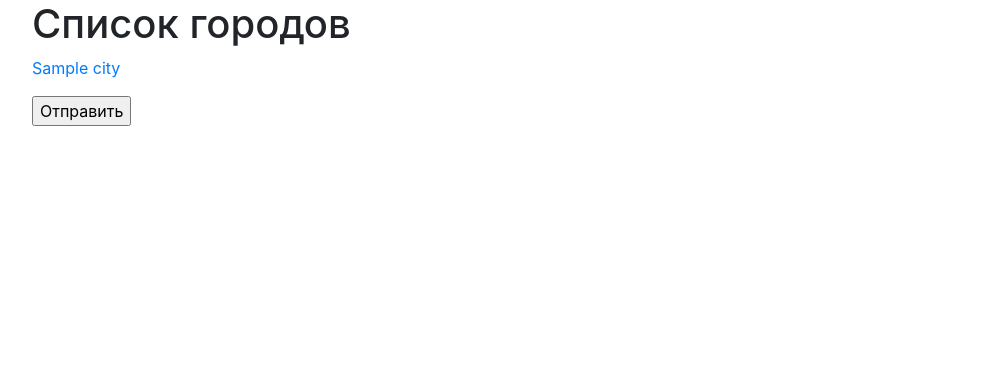
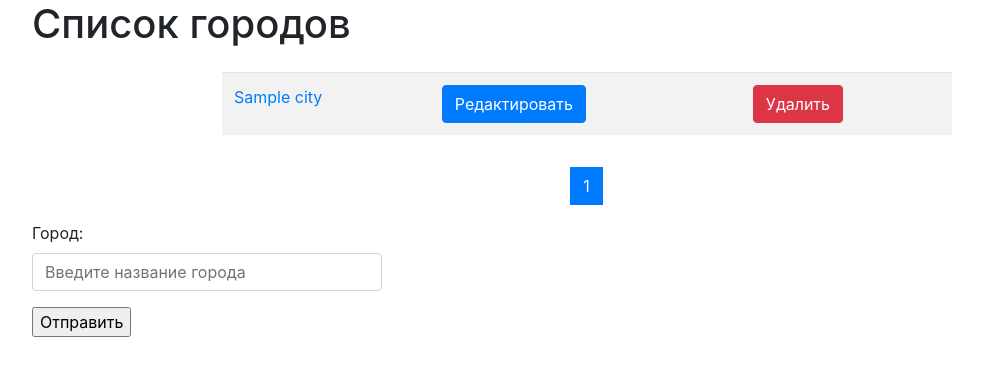
Before and after one commit to Nursultan301/Find_route, a Django app: page / in a window 1280 px wide. Shown: the part 56-432 px from the top of the page, without its empty margins (53-1036 px from the left). Run offline with Django 3.2, Linux system fonts and the light colour scheme; tables that the repository leaves empty hold one stand-in row (values such as "Sample post"); some libraries are stand-ins or nearby versions.

Commit message:
Add Pagination and func delete

```diff
--- a/cities/urls.py
+++ b/cities/urls.py
@@ -1,11 +1,13 @@
 from django.urls import path
 
-from .views import home, CityDetailView, CityCreateView, CityUpdateView
+from .views import home, CityDetailView, CityCreateView, CityUpdateView, CityDeleteView, CityListView
 
 urlpatterns = [
-    path('', home, name='home'),
+    # path('', home, name='home'),
+    path('', CityListView.as_view(), name='home'),
     # path('<int:pk>/', home, name='detail'),
     path('detail/<int:pk>/', CityDetailView.as_view(), name='detail'),
     path('update/<int:pk>/', CityUpdateView.as_view(), name='update'),
+    path('delete/<int:pk>/', CityDeleteView.as_view(), name='delete'),
     path('add/', CityCreateView.as_view(), name='create'),
 ]
--- a/cities/views.py
+++ b/cities/views.py
@@ -1,6 +1,7 @@
+from django.core.paginator import Paginator
 from django.shortcuts import render, get_object_or_404
 from django.urls import reverse_lazy
-from django.views.generic import DetailView, CreateView, UpdateView
+from django.views.generic import DetailView, CreateView, UpdateView, DeleteView, ListView
 
 from cities.forms import CityForm
 from cities.models import City
@@ -17,8 +18,22 @@ def home(request, pk=None):
     #     return render(request, 'cities/detail.html', context)
     form = CityForm()
     qs = City.objects.all()
-    context = {'qs': qs, }
+    lst = Paginator(qs, 2)
+    page_number = request.GET.get('page')
+    page_obj = lst.get_page(page_number)
+    context = {'page_obj': page_obj, 'form': form}
     return render(request, 'cities/index.html', context)
+
+
+class CityListView(ListView):
+    model = City
+    paginate_by = 2
+    template_name = "cities/index.html"
+
+    def get_context_data(self, **kwargs):
+        context = super().get_context_data(**kwargs)
+        context['form'] = CityForm()
+        return context
 
 
 class CityDetailView(DetailView):
@@ -39,3 +54,12 @@ class CityUpdateView(UpdateView):
     form_class = CityForm
     template_name = 'cities/update.html'
     success_url = reverse_lazy('cities:home')
+
+
+class CityDeleteView(DeleteView):
+    model = City
+    # template_name = 'cities/delete.html'
+    success_url = reverse_lazy('cities:home')
+
+    def get(self, request, *args, **kwargs):
+        return self.post(self, request, *args, **kwargs)
--- a/templates/cities/create.html
+++ b/templates/cities/create.html
@@ -3,5 +3,5 @@
 
 {% block content %}
 <h1>Создание города</h1>
-    {% include "form.html" with button='Сохранить' %}
+    {% include "form.html" with button='Сохранить' btn='btn-primary' %}
 {% endblock content %}
--- a/templates/cities/index.html
+++ b/templates/cities/index.html
@@ -4,12 +4,55 @@
 {% block content %}
     <h1>Список городов</h1>
     <div class="row">
-        <div class="col-md">
-            {% for q in qs %}
-                <p><a href="{% url 'cities:detail' pk=q.id %}">{{ q.title }}</a></p>
+        <div class="col-md-8 mx-auto my-3">
+            <table class="table table-striped">
+                {% for object in page_obj %}
+                    <tr>
+                        <td>
+                            <a href="{% url 'cities:detail' pk=object.id %}">{{ object.title }}</a>
+                        </td>
+                        <td>
+                            <a href="{% url 'cities:update' pk=object.pk %}">
+                                <button type="submit" class="btn btn-primary">Редактировать</button>
+                            </a>
+                        </td>
+                        <td>
+                            <a href="{% url 'cities:delete' pk=object.pk %}">
+                                <button type="submit" class="btn btn-danger">Удалить</button>
+                            </a>
+                        </td>
+                    </tr>
+
                 {% endfor %}
+            </table>
         </div>
     </div>
+
+    <nav aria-label="Page navigation example">
+        <ul class="pagination justify-content-center">
+            <li class="page-item">
+                {% if page_obj.has_previous %}
+                    <a class="page-link" href="?page={{ page_obj.previous_page_number }}" aria-label="Previous">
+                    <span aria-hidden="true">&laquo;</span></a>
+                {% endif %}
+            </li>
+
+            {% for page in page_obj.paginator.page_range %}
+                <li class="page-item {% if page == page_obj.number %} active {% endif %}">
+                    <a class="page-link" href="?page={{ page }}">{{ page }}</a>
+                </li>
+            {% endfor %}
+
+
+            <li class="page-item">
+                {% if page_obj.has_next %}
+                    <a class="page-link" href="?page={{ page_obj.next_page_number }}" aria-label="Next">
+                    <span aria-hidden="true">&raquo;</span></a>
+                {% endif %}
+            </li>
+        </ul>
+    </nav>
+
 
     <div class="row">
         <div class="col-md-4">
--- a/templates/cities/update.html
+++ b/templates/cities/update.html
@@ -3,5 +3,5 @@
 
 {% block content %}
 <h1>Редактировать город</h1>
-    {% include "form.html" with button='Редактировать' %}
+    {% include "form.html" with button='Редактировать' btn='btn-primary'%}
 {% endblock content %}
--- a/templates/form.html
+++ b/templates/form.html
@@ -3,7 +3,7 @@
         <form action="{{ action }}" method="post">
             {% csrf_token %}
             {{ form.as_p }}
-            <button type="submit" class="btn btn-primary">{{ button }}</button>
+            <button type="submit" class="btn {{ btn }}">{{ button }}</button>
         </form>
     </div>
 </div>
```
Also changed, not shown: templates/cities/delete.html (added, +8 -0 lines). Lines whose indentation alone changed are shown as unchanged.
